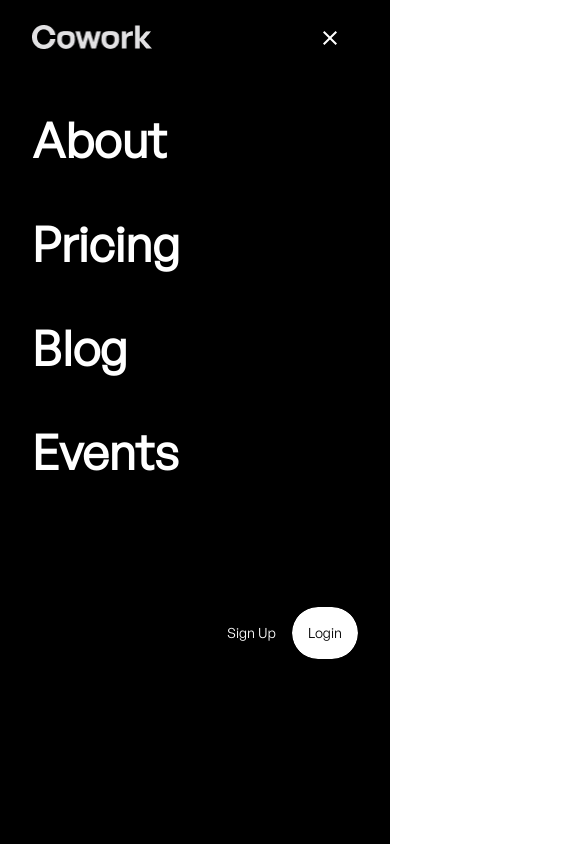
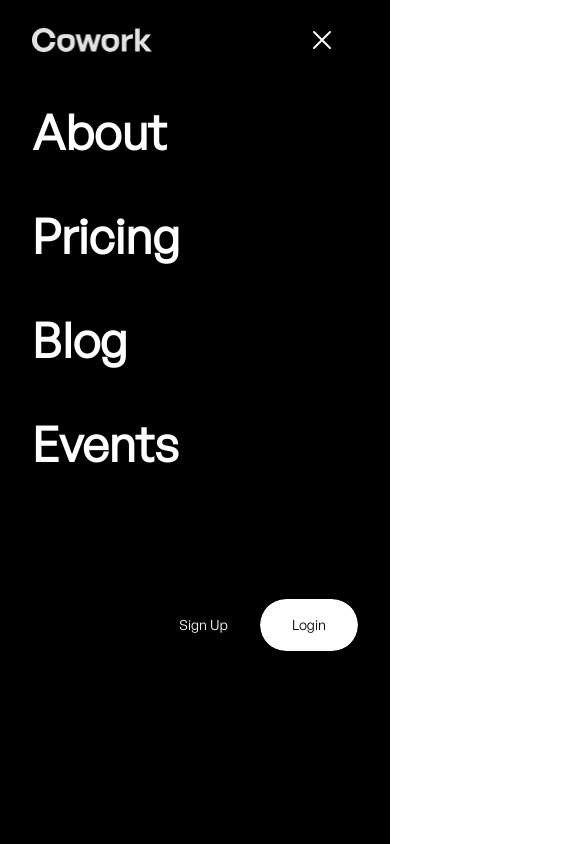
Before and after one commit to subodhwork21/cowork, a Next.js app: page / in a window 390 px wide. Both pictures are taken after a click on the button 330 px from the left and 36 px from the top of the page. Shown: the top 844 px of the page, 585 px wide, since content can reach past the window. Built offline with nearby package versions, Linux system fonts and the light colour scheme.

Commit message:
navbar responsive

```diff
--- a/package.json
+++ b/package.json
@@ -11,6 +11,9 @@
   "dependencies": {
     "@emotion/react": "^11.11.4",
     "@emotion/styled": "^11.11.5",
+    "@headlessui/react": "^2.0.4",
+    "@heroicons/react": "^2.1.3",
+    "@material-tailwind/react": "^2.1.9",
     "@mui/icons-material": "^5.15.18",
     "@mui/material": "^5.15.18",
     "@radix-ui/react-accordion": "^1.1.2",
--- a/src/app/components/brand.tsx
+++ b/src/app/components/brand.tsx
@@ -5,7 +5,7 @@ const BrandPage = () => {
     <>
       <div className="flex flex-col items-center justify-center gap-6 py-20 px-16">
         <p>Trusted by Leading Companies</p>
-        <div className="flex flex-row items-center justify-between gap-16">
+        <div className="flex flex-row items-center justify-between gap-16 flex-wrap">
           <Image
             src={"/logos/logo1.png"}
             alt="logo1"
--- a/src/app/components/button.tsx
+++ b/src/app/components/button.tsx
@@ -14,8 +14,8 @@ const Button = ({
   return (
     <>
       <button
-        className={`${bgcolor} rounded-[42px] px-4 py-2 text-sm ${weight} ${
-          size === "normal" ? "px-4 py-2" : "px-10 py-4"
+        className={`${bgcolor} rounded-[42px] text-sm ${weight} ${
+          size === "normal" ? "px-5 py-3" : "px-8 py-4"
         } ${
           bgcolor === "bg-black" ? "text-white" : "text-black outline outline-1"
         }`}
--- a/src/app/components/footer.tsx
+++ b/src/app/components/footer.tsx
@@ -16,9 +16,9 @@ const Footer = () => {
               alt="logo"
             />
           </Link>
-          <p>
+          <h3>
             Join our newsletter to stay up to date on features and releases.
-          </p>
+          </h3>
           <div className="flex flex-row gap-4 w-full">
             <div className="flex flex-col gap-4 w-full">
               <input
--- a/src/app/components/header.tsx
+++ b/src/app/components/header.tsx
@@ -5,6 +5,7 @@ import Button from "@/app/components/button";
 import MenuIcon from "@mui/icons-material/Menu";
 import CloseIcon from "@mui/icons-material/Close";
 import { useState } from "react";
+import { Transition } from "@headlessui/react";
 
 const Header = () => {
   const [nav, setNav] = useState(false);
@@ -14,46 +15,9 @@ const Header = () => {
   return (
     <section className="max-w-[1440px] font-regularSans relative ">
       <nav
-        className={`flex md:px-16 px-8 py-4  flex-row justify-between items-center md:bg-white md:w-auto md:static z-10 ${
-          nav ? " w-full fixed bg-white" : "bg-white"
-        }`}
+        className={`flex md:px-16 px-8 py-4  flex-row justify-between items-center md:bg-white md:w-auto md:static z-20`}
       >
-        <div className={`font-extrabold z-50 md:hidden`}>
-          <Link href={"/"}>
-            <Image
-              src="/Logo.png"
-              width={120}
-              height={24}
-              alt="logo"
-              className={`${nav ? "md:invert-0 invert" : ""}`}
-            />
-          </Link>
-        </div>
-
-        {!nav ? (
-          <button
-            onClick={(e) => toggleNav(e)}
-            className={`md:hidden block rounded-[42px] px-4 py-2 text-sm ${"bg-black text-white outline outline-1"}`}
-          >
-            {<MenuIcon className="text-[35px]" />}
-          </button>
-        ) : (
-          <p
-            onClick={(e) => toggleNav(e)}
-            className={`md:hidden block px-4 py-2 ${"bg-black text-white"}`}
-          >
-            <CloseIcon className="text-[35px]" />
-          </p>
-        )}
-      </nav>
-      <nav
-        className={`flex md:px-16 px-8 py-4  flex-row justify-between items-center md:bg-white md:w-auto md:static z-20 ${
-          nav
-            ? " bg-black w-full fixed flex translate-x-[0px] transition-all duration-500 ease-in-out"
-            : "md:translate-x-0 -translate-x-[1000px] transition-all duration-500 ease-in-out"
-        }`}
-      >
-        <div className={`font-extrabold z-50`}>
+        <div className={`font-extrabold z-10`}>
           <Link href={"/"}>
             <Image
               src="/Logo.png"
@@ -65,7 +29,7 @@ const Header = () => {
           </Link>
         </div>
         <ul
-          className={` md:text-[16px] text-[48px] font-bold md:font-normal md:h-auto h-screen text-white md:text-black bg-black md:bg-white fixed md:px-0 px-8 md:static flex md:justify-between justify-start md:flex-row flex-col md:items-center items-start md:gap-12 gap-8 top-16 md:pt-0 pt-10 left-0 md:w-auto w-full z-40`}
+          className={` md:text-[16px] text-[48px] hidden md:flex font-bold md:font-normal md:h-auto h-screen text-white md:text-black bg-black md:bg-white fixed md:px-0 px-8 md:static  md:justify-between justify-start md:flex-row flex-col md:items-center items-start md:gap-12 gap-8 top-16 md:pt-0 pt-10 left-0 md:w-auto w-full z-40`}
         >
           <li className="cursor-pointer">About</li>
           <li className="cursor-pointer">Pricing</li>
@@ -87,15 +51,147 @@ const Header = () => {
             </li>
           </div>
         </ul>
-        {nav && (
+        {!nav ? (
+          <button
+            onClick={(e) => toggleNav(e)}
+            className={`md:hidden block rounded-[42px] px-4 py-2 text-sm ${"bg-black text-white outline outline-1"}`}
+          >
+            <svg
+              xmlns="http://www.w3.org/2000/svg"
+              fill="none"
+              viewBox="0 0 24 24"
+              stroke-width="1.5"
+              stroke="currentColor"
+              className="size-8"
+            >
+              <path
+                stroke-linecap="round"
+                stroke-linejoin="round"
+                d="M3.75 6.75h16.5M3.75 12h16.5m-16.5 5.25h16.5"
+              />
+            </svg>
+          </button>
+        ) : !nav ? (
           <p
             onClick={(e) => toggleNav(e)}
             className={`md:hidden block px-4 py-2 ${"bg-black text-white"}`}
           >
-            <CloseIcon className="text-[35px]" />
+            <svg
+              xmlns="http://www.w3.org/2000/svg"
+              fill="none"
+              viewBox="0 0 24 24"
+              strokeWidth={1.5}
+              stroke="currentColor"
+              className="size-8"
+            >
+              <path
+                strokeLinecap="round"
+                strokeLinejoin="round"
+                d="M6 18 18 6M6 6l12 12"
+              />
+            </svg>
           </p>
+        ) : (
+          ""
         )}
       </nav>
+
+      {/* for mobile screen */}
+      {
+        <Transition
+          show={nav}
+          enter="transition-opacity duration-300"
+          enterFrom="opacity-0"
+          enterTo="opacity-100"
+          leave="transition-opacity duration-150"
+          leaveFrom="opacity-100"
+          leaveTo="opacity-0"
+        >
+          <nav
+            className={`flex w-full md:px-16 px-8 py-4 fixed top-0 z-50 left-0  flex-row justify-between items-center md:bg-white md:w-auto md:static md:hidden ${
+              nav
+                ? " bg-black w-full fixed flex translate-x-[0px] transition-all duration-500 ease-in-out"
+                : "md:translate-x-0 -translate-x-[1000px] transition-all duration-500 ease-in-out"
+            }`}
+          >
+            <div className={`font-extrabold z-50 relative top-3`}>
+              <Link href={"/"}>
+                <Image
+                  src="/Logo.png"
+                  width={120}
+                  height={24}
+                  alt="logo"
+                  className={`${nav ? "md:invert-0 invert" : ""}`}
+                />
+              </Link>
+            </div>
+            <ul
+              className={` md:text-[16px] text-[48px] font-bold md:font-normal md:h-auto h-screen text-white md:text-black bg-black md:bg-white fixed md:px-0 px-8 md:static flex md:justify-between justify-start md:flex-row flex-col md:items-center items-start md:gap-12 gap-8 top-14 md:pt-0 pt-10 left-0 md:w-auto w-full z-40 `}
+            >
+              <li className="cursor-pointer">About</li>
+              <li className="cursor-pointer">Pricing</li>
+              <li className="cursor-pointer">Blog</li>
+              <li className="cursor-pointer">Events</li>
+
+              <li className="cursor-pointer md:block hidden">
+                <Button content="Login" bgcolor="bg-white" />
+              </li>
+              <li className="cursor-pointer md:block hidden">
+                <Button content="Sign Up" bgcolor="bg-black" />
+              </li>
+              <div className="justify-start items-center w-full mt-16 flex-row-reverse md:hidden flex">
+                <li className="cursor-pointer md:hidden block">
+                  <Button content="Login" bgcolor="bg-white" size="big" />
+                </li>
+                <li className="cursor-pointer md:hidden block">
+                  <Button content="Sign Up" bgcolor="bg-black" size="big" />
+                </li>
+              </div>
+            </ul>
+            {!nav ? (
+              <button
+                onClick={(e) => toggleNav(e)}
+                className={`md:hidden block rounded-[42px] px-4 py-2 text-sm ${"bg-black text-white outline outline-1"}`}
+              >
+                <svg
+                  xmlns="http://www.w3.org/2000/svg"
+                  fill="none"
+                  viewBox="0 0 24 24"
+                  stroke-width="1.5"
+                  stroke="currentColor"
+                  className="size-8"
+                >
+                  <path
+                    stroke-linecap="round"
+                    stroke-linejoin="round"
+                    d="M3.75 6.75h16.5M3.75 12h16.5m-16.5 5.25h16.5"
+                  />
+                </svg>
+              </button>
+            ) : (
+              <p
+                onClick={(e) => toggleNav(e)}
+                className={`absolute top-4 right-9 md:hidden block px-4 py-2 ${"bg-black text-white"}`}
+              >
+                <svg
+                  xmlns="http://www.w3.org/2000/svg"
+                  fill="none"
+                  viewBox="0 0 24 24"
+                  strokeWidth={1.5}
+                  stroke="currentColor"
+                  className="size-8"
+                >
+                  <path
+                    strokeLinecap="round"
+                    strokeLinejoin="round"
+                    d="M6 18 18 6M6 6l12 12"
+                  />
+                </svg>
+              </p>
+            )}
+          </nav>
+        </Transition>
+      }
     </section>
   );
 };
--- a/src/app/components/hero.tsx
+++ b/src/app/components/hero.tsx
@@ -4,9 +4,9 @@ const HeroPage = () => {
   return (
     <div className="flex md:flex-row flex-col items-center justify-between md:py-28 py-4 px-16 ">
       <div className="md:w-[50%] w-full flex flex-col md:items-start md:justify-start items-center justify-center md:mb-none mb-12">
-        <p className="lg:text-[96px] md:leading-[100px] font-bold mb-8 md:text-[64px] text-[50px] md:text-left text-center ">
+        <h1 className="lg:text-[96px] md:leading-[100px] font-bold mb-8 md:text-[64px] text-[50px] md:text-left text-center ">
           Elevate Your Workspace with Cowork
-        </p>
+        </h1>
         <p className="md:w-[480px] w-full md:mb-8 mb-12 md:leading-[40px]leading-[40px] text-center md:text-left">
           Welcome to Cowork – where innovation meets collaboration in the heart
           of productivity! Unleash 🚀 your potential in our thoughtfully
--- a/src/app/layout.tsx
+++ b/src/app/layout.tsx
@@ -7,7 +7,12 @@ import localFont from "next/font/local";
 import Footer from "@/app/components/footer";
 
 // Font files can be colocated inside of `pages`
-const myFont = localFont({ src: "./GeneralSans-Regular.woff2" });
+//const myFont = localFont({ src: "./GeneralSans-Regular.woff2" });
+
+const myFont = localFont({
+  src: "./GeneralSans-Regular.woff2",
+  variable: "--font-myFont",
+});
 
 export const metadata: Metadata = {
   title: "Cowork",
@@ -22,7 +27,7 @@ export default function RootLayout({
   children: React.ReactNode;
 }>) {
   return (
-    <html lang="en" className={myFont.className}>
+    <html lang="en" className={`${myFont.variable} font-myFont`}>
       <body>
         <Header />
         {children}
--- a/tailwind.config.ts
+++ b/tailwind.config.ts
@@ -18,6 +18,10 @@ const config = {
       },
     },
     extend: {
+         fontFamily: {
+        myFont: ['var(--font-myFont)'],
+      },
+
       colors: {
         lightGreen: "#D3F985",
       lightGray: "#F1F1F1",
```
Also changed, not shown: 1 other file (tests, documents, lock files or other folders).
